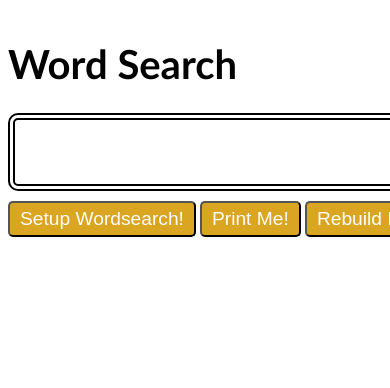
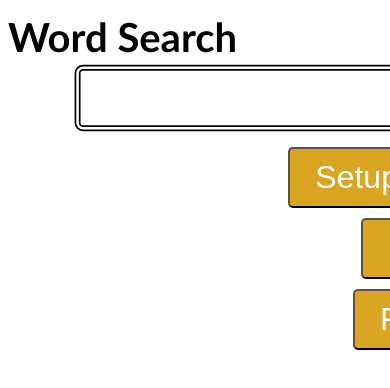
Before and after one commit to boest02/wordsearch-worksheet, a website built with Vite: page index.html in a window 390 px wide. Shown: the top 388 px of the page. Built offline with nearby package versions, Linux system fonts and the light colour scheme; what @blex41/word-search would draw is missing.

Commit message:
styles to make mobile look ok

```diff
--- a/style.css
+++ b/style.css
@@ -30,12 +30,17 @@ main {
 h1 {
   font-size: 2.5em;
   line-height: 1.1;
+  margin: 0;
 }
 
 .wordsearch-wrapper {
   display: grid;
   grid-template-columns: auto 200px;
   gap: 10px;
+
+  @media screen and (max-width: 640px) {
+    transform: scale(.85);
+  }
 }
 
 .grid {
@@ -77,6 +82,13 @@ h1 {
 
 .controls {
   margin: 10px 0;
+
+  @media screen and (max-width: 640px) {
+    display: flex;
+    flex-direction: column;
+    align-items: center;
+    gap: 10px
+  }
 }
 
 .controls > button {
@@ -85,6 +97,12 @@ h1 {
   border-radius: 5px;
   color: #fff;
   background-color: goldenrod;
+  max-width: 80%;
+
+  @media screen and (max-width: 640px) {
+    padding: 10px 25px;
+    font-size: 2rem;
+  }
 }
 
 .controls > button:hover {
@@ -96,6 +114,10 @@ h1 {
   width: 100%;
   min-width: 350px;
   max-width: 500px;
+
+  @media screen and (max-width: 640px) {
+    transform: scale(1.5);
+  }
 }
 
 #setup-dialog form {
@@ -134,10 +156,15 @@ h1 {
 /*Don't print these*/
 @media print {
   @page {size: landscape}
+
   body {
     width: 90%;
+    height: 80%;
     max-width: 1048px;
     min-height: 100%;
+    overflow: hidden;
+    margin: 0 !important;
+    padding: 0 !important;
   }
 
   #tool-bar {
```
